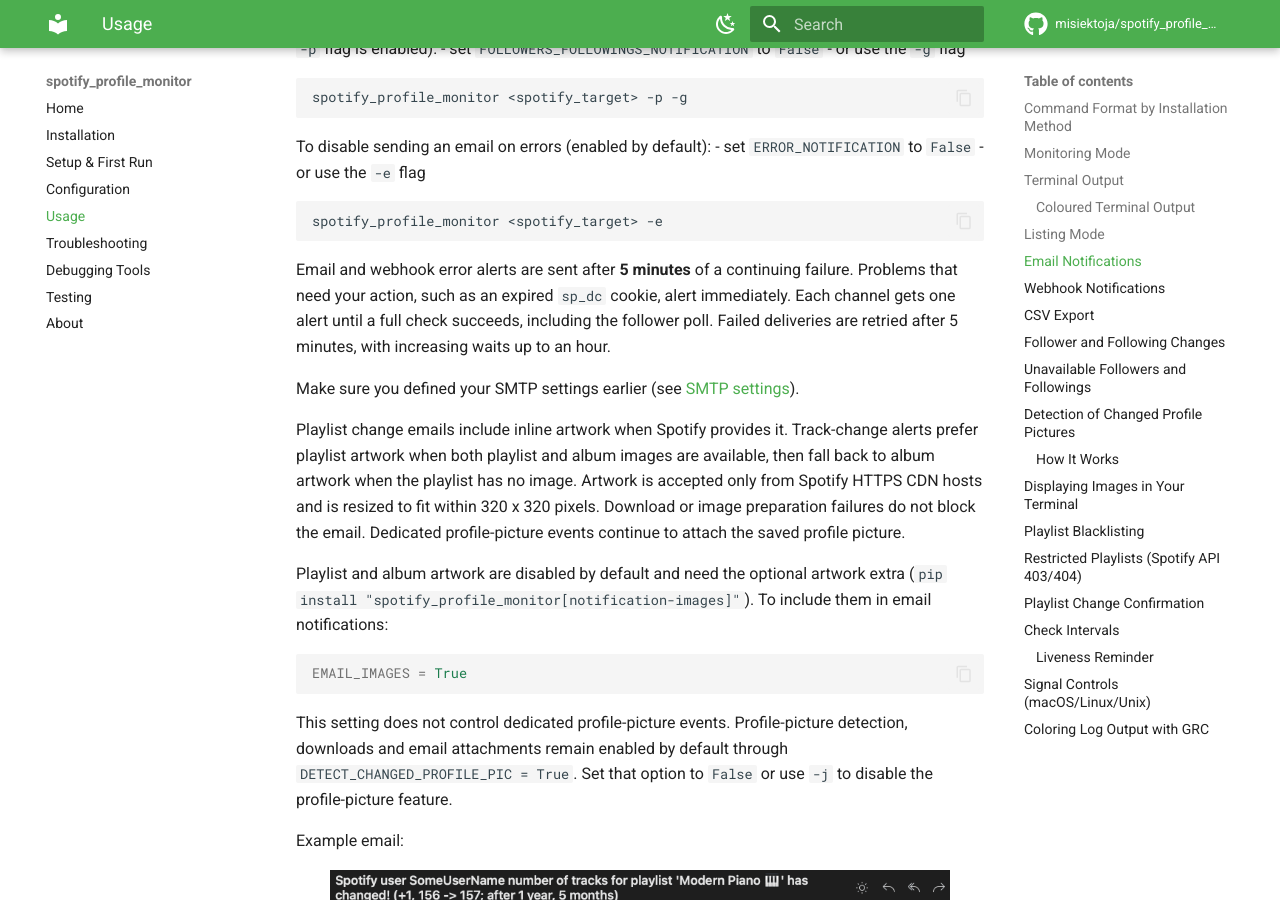
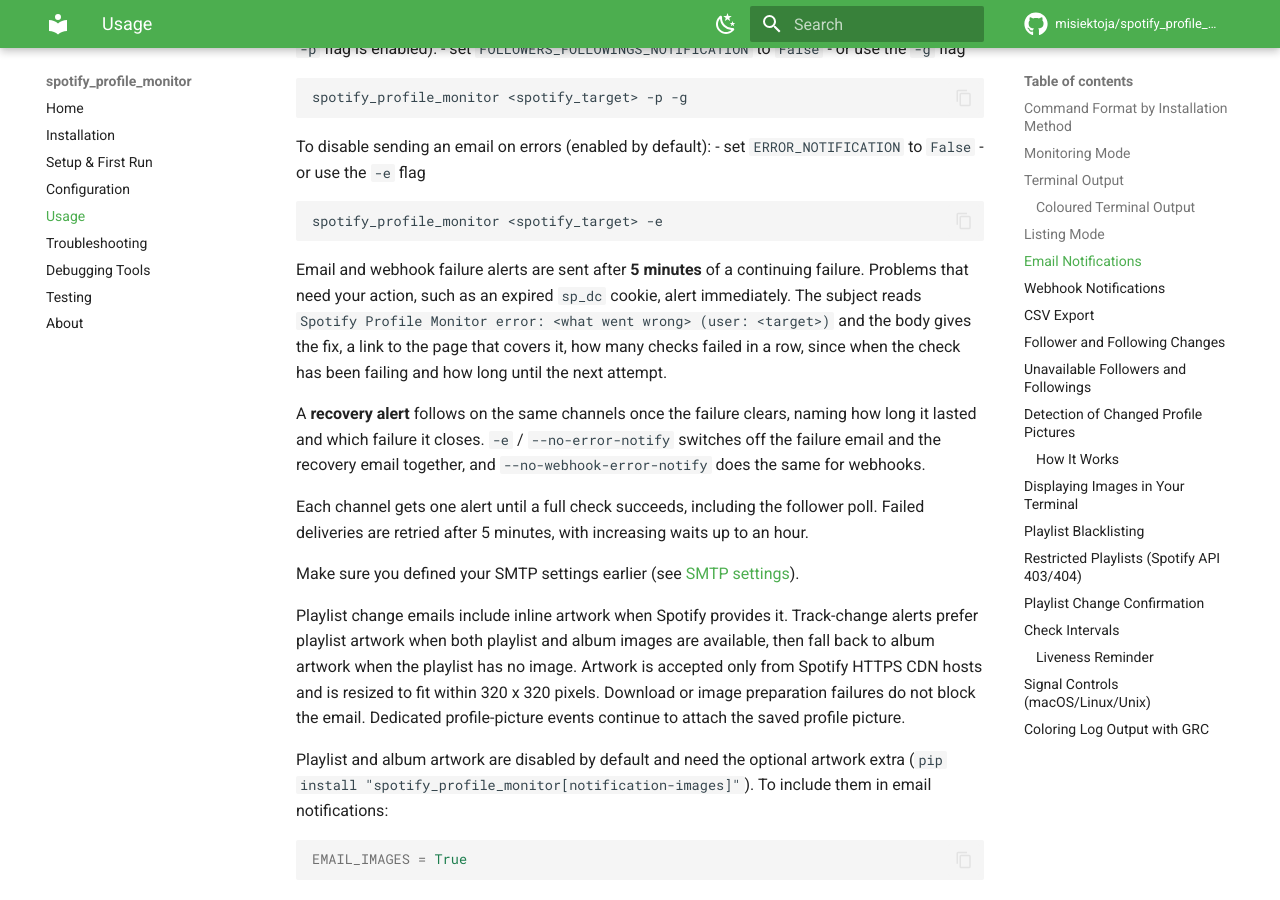
Before and after one commit to misiektoja/spotify_profile_monitor, an MkDocs documentation site: the page built from docs/usage.md, in a window 1280 px wide and 900 px high, scrolled down 7851 px. Built offline with MkDocs 1.6.1 and Material for MkDocs 9.7.7, drawn with Linux system fonts in a browser that asks for light colours; comment, search, counter and statistics services are not loaded; some of the changed text lies outside the part shown.

Commit message:
docs(usage): describe the shared failure alert and the recovery alert that follows

````diff
--- a/docs/usage.md
+++ b/docs/usage.md
@@ -275,7 +275,11 @@
 spotify_profile_monitor <spotify_target> -e
 ```
 
-Email and webhook error alerts are sent after **5 minutes** of a continuing failure. Problems that need your action, such as an expired `sp_dc` cookie, alert immediately. Each channel gets one alert until a full check succeeds, including the follower poll. Failed deliveries are retried after 5 minutes, with increasing waits up to an hour.
+Email and webhook failure alerts are sent after **5 minutes** of a continuing failure. Problems that need your action, such as an expired `sp_dc` cookie, alert immediately. The subject reads `Spotify Profile Monitor error: <what went wrong> (user: <target>)` and the body gives the fix, a link to the page that covers it, how many checks failed in a row, since when the check has been failing and how long until the next attempt.
+
+A **recovery alert** follows on the same channels once the failure clears, naming how long it lasted and which failure it closes. `-e` / `--no-error-notify` switches off the failure email and the recovery email together, and `--no-webhook-error-notify` does the same for webhooks.
+
+Each channel gets one alert until a full check succeeds, including the follower poll. Failed deliveries are retried after 5 minutes, with increasing waits up to an hour.
 
 Make sure you defined your SMTP settings earlier (see [SMTP settings](configuration.md#smtp-settings)).
 
@@ -305,6 +309,8 @@
 | Profile or playlist change | `WEBHOOK_PROFILE_NOTIFICATION` | `--webhook-profile` |
 | Followers or followings change | `WEBHOOK_FOLLOWERS_FOLLOWINGS_NOTIFICATION` | Disable with `--no-webhook-followers-followings-notify` |
 | Monitoring error | `WEBHOOK_ERROR_NOTIFICATION` | Enable with `--webhook-errors` or disable with `--no-webhook-error-notify` |
+
+The monitoring error event covers the failure alert and the recovery alert that follows it, with the same subject and text as the [email alerts](#email-notifications). The webhook message leaves out the timestamp line, since a chat message already shows when it arrived.
 
 Enable the master switch and the profile event setting in `spotify_profile_monitor.conf`:
 
````
Also changed, not shown: docs/troubleshooting.md (+2 -2 lines).
